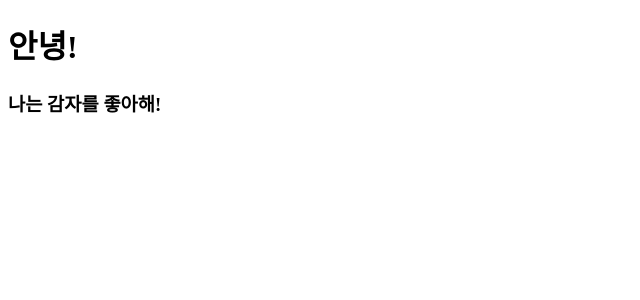
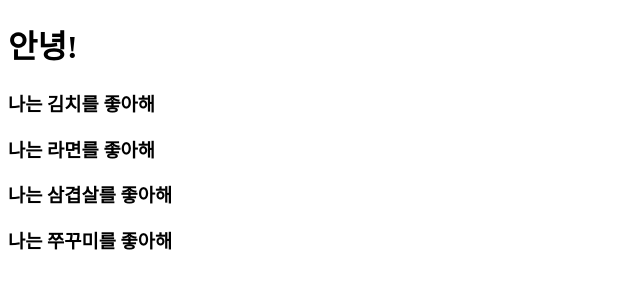
Before and after one commit to username1103/movie-web, a React (Create React App) app: page / in a window 1280 px wide. Shown: the top 300 px of the page, without its empty margins (0-640 px from the left). Built offline with nearby package versions, Linux system fonts and the light colour scheme.

Commit message:
JSX + Props

```diff
--- a/src/App.js
+++ b/src/App.js
@@ -1,11 +1,17 @@
 import React from "react";
-import Potato from "./Potato";
+
+function Food({ favorite }) {
+  return <h3>나는 {favorite}를 좋아해</h3>;
+}
 
 function App() {
   return (
     <div>
       <h1>안녕!</h1>
-      <Potato />
+      <Food favorite="김치" />
+      <Food favorite="라면" />
+      <Food favorite="삼겹살" />
+      <Food favorite="쭈꾸미" />
     </div>
   );
 }
--- a/src/Potato.js
+++ /dev/null
@@ -1,7 +0,0 @@
-import React from "react";
-
-function Potato() {
-  return <h3>나는 감자를 좋아해!</h3>;
-}
-
-export default Potato;
```
